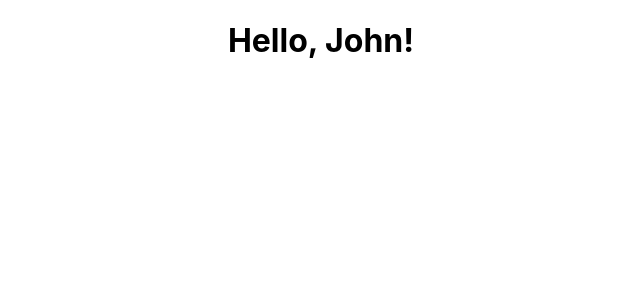
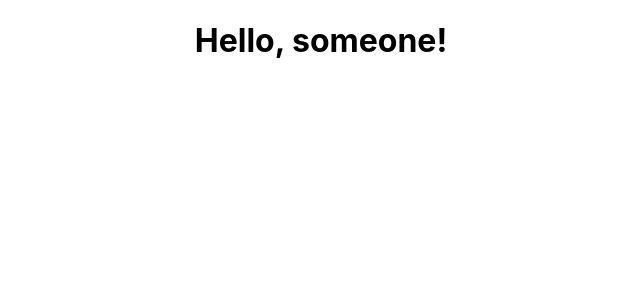
Before and after one commit to CoderJ01/react-movie-app, a React (Create React App) app: page / in a window 1280 px wide. Shown: the top 300 px of the page, without its empty margins (319-959 px from the left). Built offline with nearby package versions, Linux system fonts and the light colour scheme.

Commit message:
experiment w/ ternary operator inside JSX

```diff
--- a/src/App.js
+++ b/src/App.js
@@ -2,10 +2,11 @@ import './App.css';
 
 const App = ()  => {
   const name = 'John';
+  const isNameShowing = false;
 
   return (
     <div className="App">
-      <h1>Hello, {name}!</h1>
+      <h1>Hello, {isNameShowing ? 'John' : 'someone'}!</h1>
     </div>
   );
 }
```
